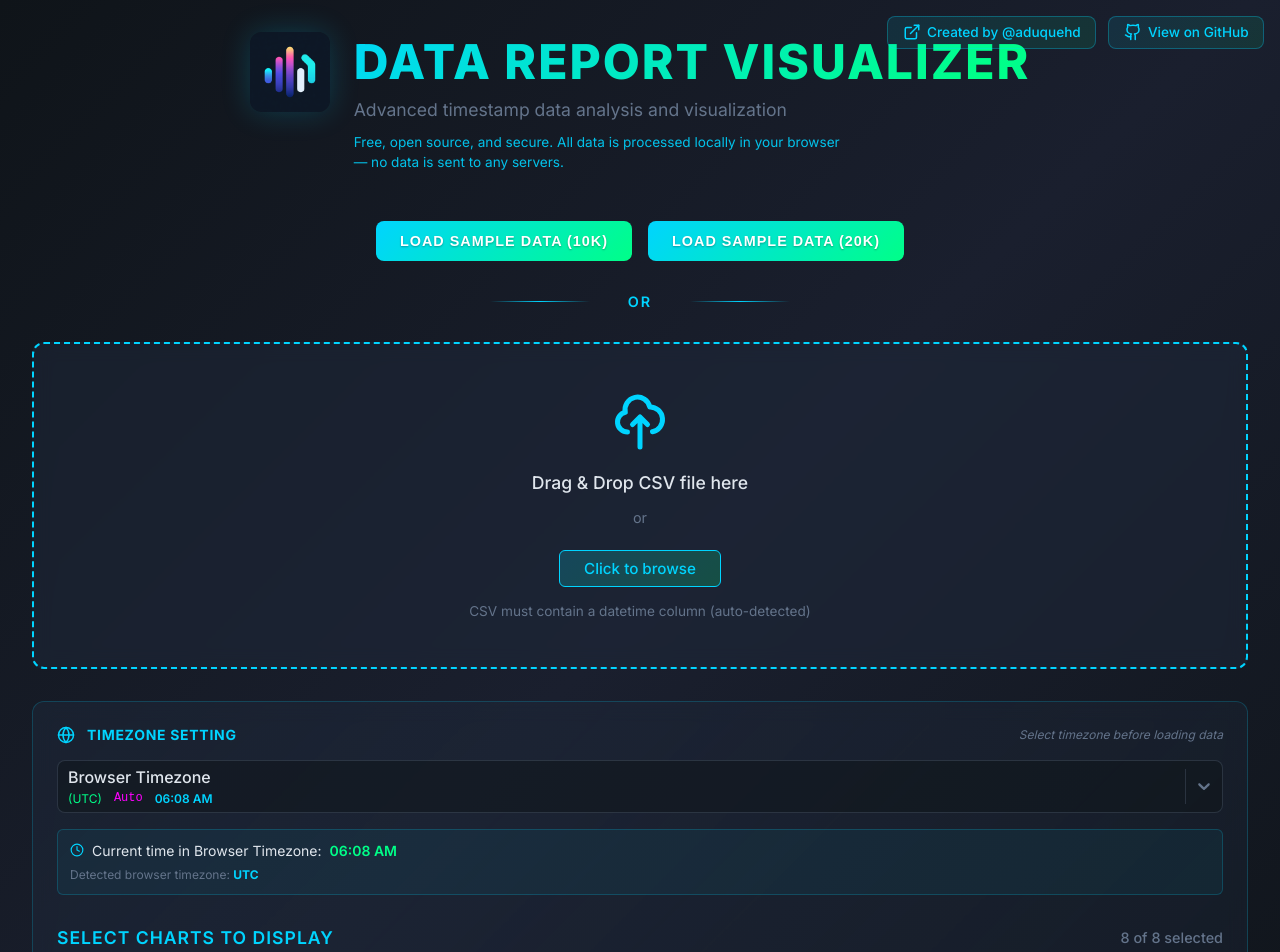
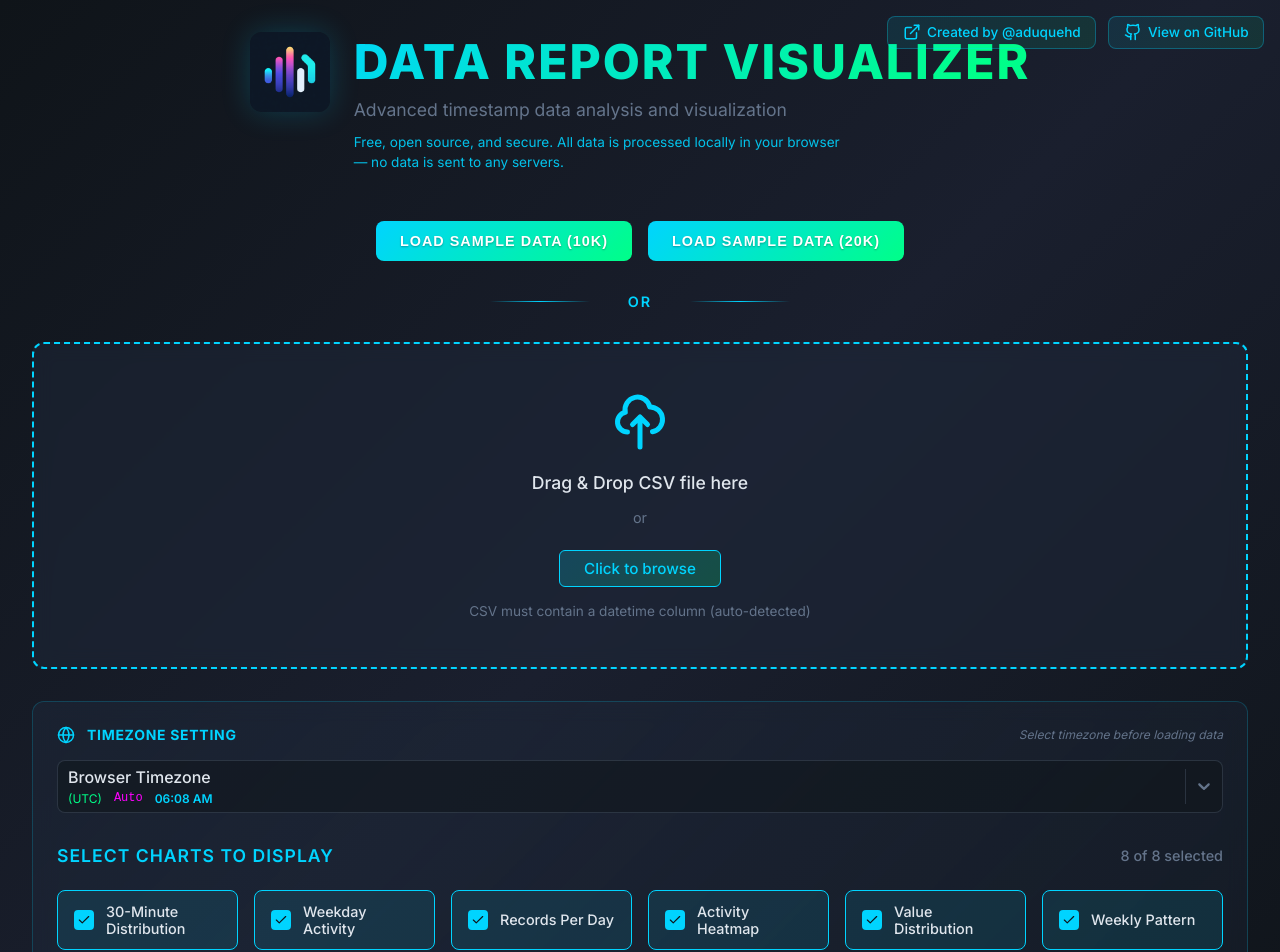
Before and after one commit to aduquehd/data-report, a Next.js app: page / in a window 1280 px wide. Shown: the top 952 px of the page. Built offline with nearby package versions, Linux system fonts and the light colour scheme.

Commit message:
Deleted duplicated datetime info section

```diff
--- a/app/globals.css
+++ b/app/globals.css
@@ -1059,42 +1059,6 @@
     font-weight: 600;
   }
 
-  /* Info section below dropdown */
-  .timezone-info {
-    display: flex;
-    flex-direction: column;
-    gap: 0.5rem;
-    padding: 0.75rem;
-    background: rgba(0, 212, 255, 0.05);
-    border: 1px solid rgba(0, 212, 255, 0.2);
-    border-radius: 6px;
-  }
-
-  .timezone-current {
-    display: flex;
-    align-items: center;
-    gap: 0.5rem;
-    font-size: 0.875rem;
-    color: #e0e6ed;
-  }
-
-  .timezone-current svg {
-    color: #00d4ff;
-  }
-
-  .timezone-current strong {
-    color: #00ff88;
-    font-weight: 600;
-  }
-
-  .timezone-detected {
-    font-size: 0.75rem;
-    color: #64748b;
-  }
-
-  .timezone-detected strong {
-    color: #00d4ff;
-  }
 
   /* React Select Custom Classes */
   .timezone-select__menu {
@@ -1120,9 +1084,5 @@
     .timezone-meta {
       flex-wrap: wrap;
     }
-
-    .timezone-info {
-      font-size: 0.8rem;
-    }
   }
 }
--- a/components/TimezoneSelector.tsx
+++ b/components/TimezoneSelector.tsx
@@ -1,9 +1,9 @@
 'use client'
 
-import { Clock, Globe } from 'lucide-react'
+import { Globe } from 'lucide-react'
 import Select, { GroupBase, StylesConfig } from 'react-select'
 import { TIMEZONE_GROUPS, TIMEZONE_OPTIONS, TimezoneOption, getCurrentTimeInTimezone } from '@/lib/timezoneData'
-import { useMemo, useState, useEffect } from 'react'
+import { useMemo } from 'react'
 
 interface TimezoneSelectorProps {
   selectedTimezone: string
@@ -120,21 +120,6 @@ const formatOptionLabel = (option: TimezoneOption) => {
 }
 
 export default function TimezoneSelector({ selectedTimezone, onTimezoneChange }: TimezoneSelectorProps) {
-  const [currentTime, setCurrentTime] = useState<string>('')
-
-  // Update current time every minute
-  useEffect(() => {
-    const updateTime = () => {
-      const time = getCurrentTimeInTimezone(selectedTimezone)
-      setCurrentTime(time)
-    }
-
-    updateTime()
-    const interval = setInterval(updateTime, 60000) // Update every minute
-
-    return () => clearInterval(interval)
-  }, [selectedTimezone])
-
   const selectedOption = useMemo(() => {
     return TIMEZONE_OPTIONS.find(tz => tz.value === selectedTimezone) || TIMEZONE_OPTIONS[0]
   }, [selectedTimezone])
@@ -144,11 +129,6 @@ export default function TimezoneSelector({ selectedTimezone, onTimezoneChange }:
       onTimezoneChange(option.value)
     }
   }
-
-  // Get browser timezone name for display
-  const browserTimezone = useMemo(() => {
-    return Intl.DateTimeFormat().resolvedOptions().timeZone
-  }, [])
 
   return (
     <div className="timezone-selector-section">
@@ -179,19 +159,6 @@ export default function TimezoneSelector({ selectedTimezone, onTimezoneChange }:
           }}
           classNamePrefix="timezone-select"
         />
-
-        <div className="timezone-info">
-          <div className="timezone-current">
-            <Clock size={14} />
-            <span>Current time in {selectedOption.label}: </span>
-            <strong>{currentTime || 'Loading...'}</strong>
-          </div>
-          {selectedTimezone === 'browser' && (
-            <div className="timezone-detected">
-              <span>Detected browser timezone: <strong>{browserTimezone}</strong></span>
-            </div>
-          )}
-        </div>
       </div>
     </div>
   )
```
